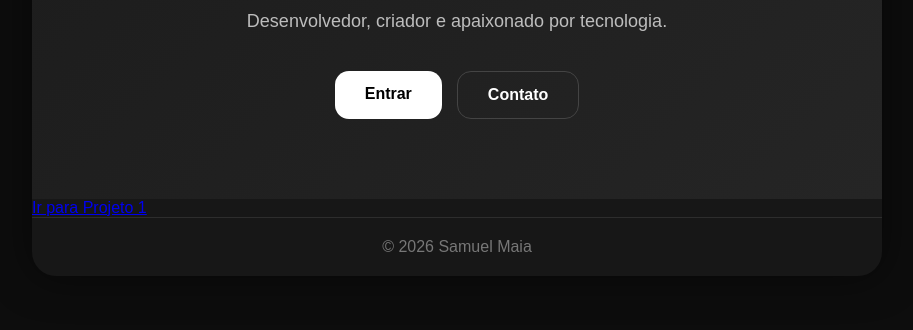
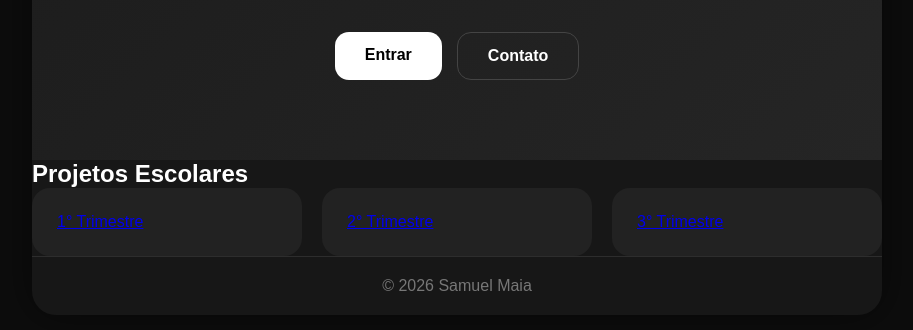
Before and after one commit to samuelnegreiros-pixel/Samuel-Maia, a plain HTML site: page index.html in a window 1280 px wide. Shown: the part 354-684 px from the top of the page, without its empty margins (183-1096 px from the left). Drawn offline with Linux system fonts and the light colour scheme.

Commit message:
Update index.html with new project sections

```diff
--- a/index.html
+++ b/index.html
@@ -27,11 +27,11 @@
 
             <div class="buttons">
 
-                <a href="#" class="btn btn-primary">
+                <a href="#trimestres" class="btn btn-primary">
                     Entrar
                 </a>
 
-                <a href="#" class="btn btn-secondary">
+                <a href="mailto:email@gmail.com" class="btn btn-secondary">
                     Contato
                 </a>
 
@@ -39,13 +39,27 @@
 
         </section>
 
-        <div class="link-projeto">
+        <section id="trimestres" class="trimestres">
 
-            <a href="projeto1.html">
-                Ir para Projeto 1
-            </a>
+            <h2>Projetos Escolares</h2>
 
-        </div>
+            <div class="cards">
+
+                <a href="projeto1.html" class="card">
+                    1° Trimestre
+                </a>
+
+                <a href="#" class="card">
+                    2° Trimestre
+                </a>
+
+                <a href="#" class="card">
+                    3° Trimestre
+                </a>
+
+            </div>
+
+        </section>
 
         <footer>
             © 2026 Samuel Maia
```
